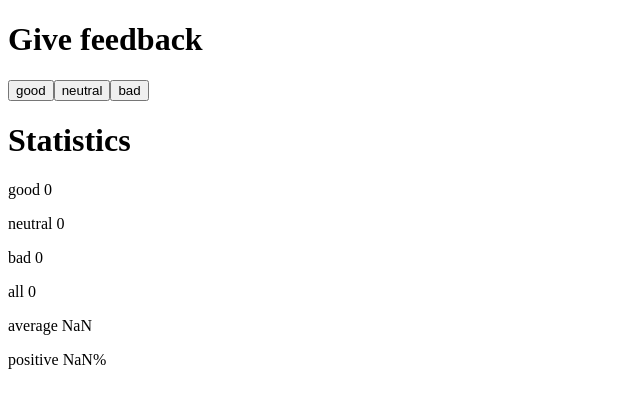
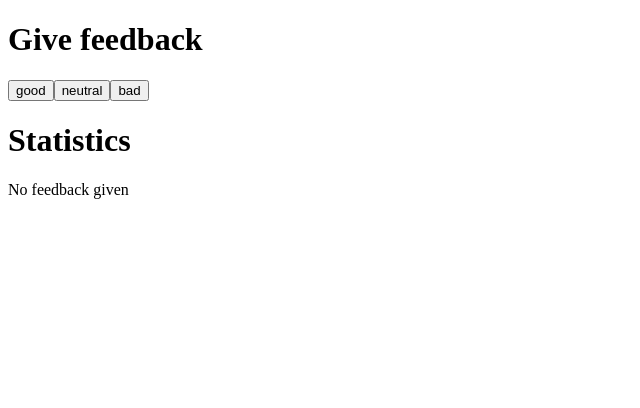
Before and after one commit to BarokDG/fullstack-open-submissions, a React (Create React App) app in the folder part1/unicafe/: page / in a window 1280 px wide. Shown: the top 408 px of the page, without its empty margins (0-640 px from the left). Built offline with nearby package versions, Linux system fonts and the light colour scheme.

Commit message:
Exercise 1.9✅

```diff
--- a/part1/unicafe/src/App.js
+++ b/part1/unicafe/src/App.js
@@ -15,12 +15,18 @@ const Statistics = (props) => {
     <>
       <h1>Statistics</h1>
 
+      {total === 0 ? (
+        <p>No feedback given</p>
+      ) : (
+        <>
           <p>good {good}</p>
           <p>neutral {neutral}</p>
           <p>bad {bad}</p>
           <p>all {total}</p>
           <p>average {average}</p>
           <p>positive {positive}%</p>
+        </>
+      )}
     </>
   );
 };
```
Lines whose indentation alone changed are shown as unchanged.
